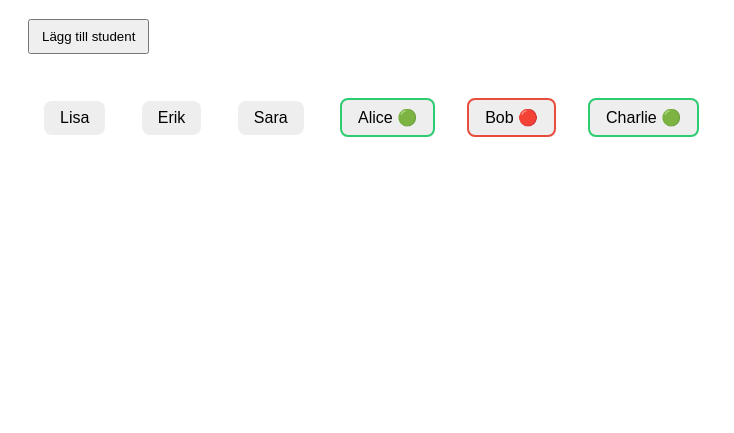
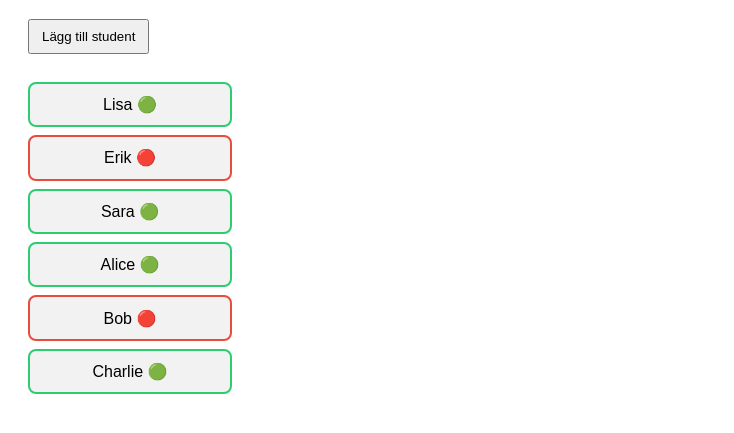
Before and after one commit to HanadAhmedM/mu25-grupp-4-studentkatalog, a plain HTML site: page index.html in a window 1280 px wide. Shown: the part 89-522 px from the top of the page, without its empty margins (0-734 px from the left). Drawn offline with Linux system fonts and the light colour scheme.

Commit message:
update style.css

```diff
--- a/app.js
+++ b/app.js
@@ -1,48 +1,72 @@
+// --- Elementreferenser ---
+const main = document.querySelector("main");
+const infoBox = document.getElementById("info-box");
+const addButton = document.getElementById("add-student");
 
- // --- Studentdata ---
+// --- Läs in statiska studenter från HTML ---
+const htmlStudents = Array.from(document.querySelectorAll(".person")).map((el, i) => ({
+  name: el.dataset.name,
+  age: el.dataset.age,
+  active: i % 2 === 0 // startstatus: Lisa & Sara aktiva, Erik inaktiv
+}));
+
+// --- Lägg till dynamiska studenter ---
 const students = [
+  ...htmlStudents, // Lisa, Erik, Sara från HTML
   { name: "Alice", age: 25, active: true },
   { name: "Bob", age: 30, active: false },
   { name: "Charlie", age: 22, active: true },
 ];
 
-  // --- Elementreferenser ---
-  const main = document.querySelector("main");
-  const infoBox = document.getElementById("info-box");
-  const addButton = document.getElementById("add-student");
-  const studentList = document.getElementById("student-list");
-
-
-
-
-  // --- Rendera dynamiska studentrutor ---
+// --- Uppdatera alla studenter (HTML + dynamiska) ---
 function renderStudentBoxes() {
   // Ta bort tidigare dynamiska rutor
   document.querySelectorAll(".dynamic-person").forEach((el) => el.remove());
 
+  // Rensa eventListeners från HTML-elementen så de inte dubblas
+  document.querySelectorAll(".person").forEach((el) => {
+    const newEl = el.cloneNode(true);
+    el.parentNode.replaceChild(newEl, el);
+  });
+
   students.forEach((student, index) => {
+    // Om studenten redan finns i HTML, uppdatera bara utseendet
+    const existingEl = document.querySelector(`.person[data-name="${student.name}"]`);
+    if (existingEl) {
+      existingEl.textContent = `${student.name} ${student.active ? "🟢" : "🔴"}`;
+      existingEl.style.border = student.active
+        ? "2px solid #2ecc71"
+        : "2px solid #e74c3c";
+
+      existingEl.addEventListener("click", () => {
+        student.active = !student.active;
+        renderStudentBoxes(); // Uppdatera allt
+      });
+      return;
+    }
+
+    // Annars skapa en ny dynamisk studentruta
     const div = document.createElement("div");
     div.classList.add("person", "dynamic-person");
     div.dataset.name = student.name;
     div.dataset.age = student.age;
-      div.dataset.index = index;
     div.textContent = `${student.name} ${student.active ? "🟢" : "🔴"}`;
-      div.style.border = student.active ? "2px solid #2ecc71" : "2px solid #e74c3c";
+    div.style.border = student.active
+      ? "2px solid #2ecc71"
+      : "2px solid #e74c3c";
 
-      // Klicka för att ändra aktiv status
     div.addEventListener("click", () => {
       student.active = !student.active;
-        renderStudentList();
       renderStudentBoxes();
     });
 
     main.appendChild(div);
   });
 
-    attachHoverEvents(); // gör så hover fungerar
+  attachHoverEvents();
 }
 
-  // --- Hover-effekt för alla rutor (även statiska) ---
+// --- Tooltip (hover) för namn och ålder ---
 function attachHoverEvents() {
   document.querySelectorAll(".person").forEach((person) => {
     person.addEventListener("mousemove", (e) => {
@@ -60,14 +84,6 @@ const students = [
   });
 }
 
-  // --- Lägg till ny student ---
-  addButton.addEventListener("click", () => {
-    const newStudent = { name: "Ny Student", age: 20, active: false };
-    students.push(newStudent);
-    renderStudentList();
-    renderStudentBoxes();
-  });
 
-  // --- Kör vid sidladdning ---
 
 renderStudentBoxes();
--- a/style.css
+++ b/style.css
@@ -32,14 +32,16 @@ button {
 }
 
 .person {
-    display: inline-block;
-    margin: 1rem;
-    padding: 0.5rem 1rem;
-    background-color: #eee;
-    border-radius: 8px;
-    cursor: pointer;
-    transition: background-color 0.3s;
-  }
+  display: block;
+  width: 200px;
+  margin: 0.5rem 0;
+  padding: 0.7rem 0;
+  border-radius: 8px;
+  text-align: center;
+  background-color: #f2f2f2;
+  transition: transform 0.1s ease, background 0.2s ease;
+  cursor: pointer;
+ }
 
   .person:hover {
     background-color: #d1ecf1;
```
Lines whose indentation alone changed are shown as unchanged.
